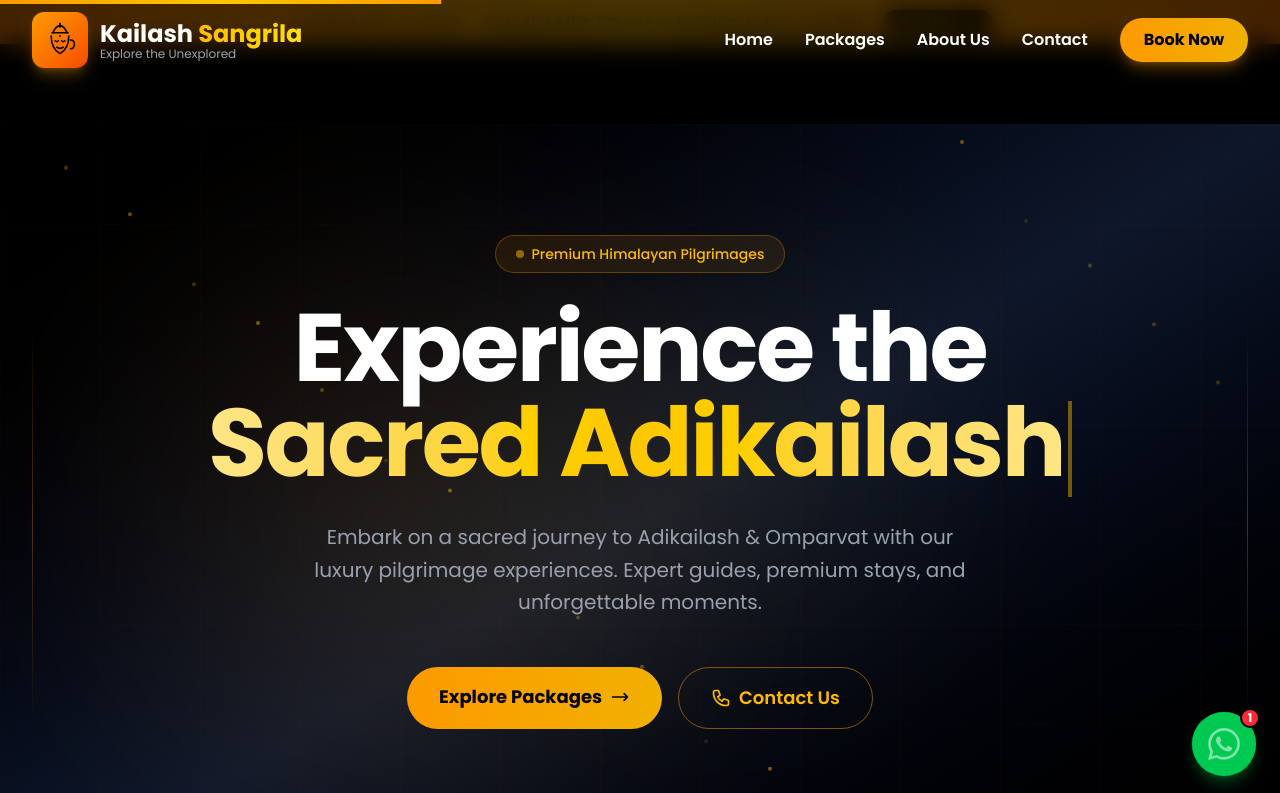
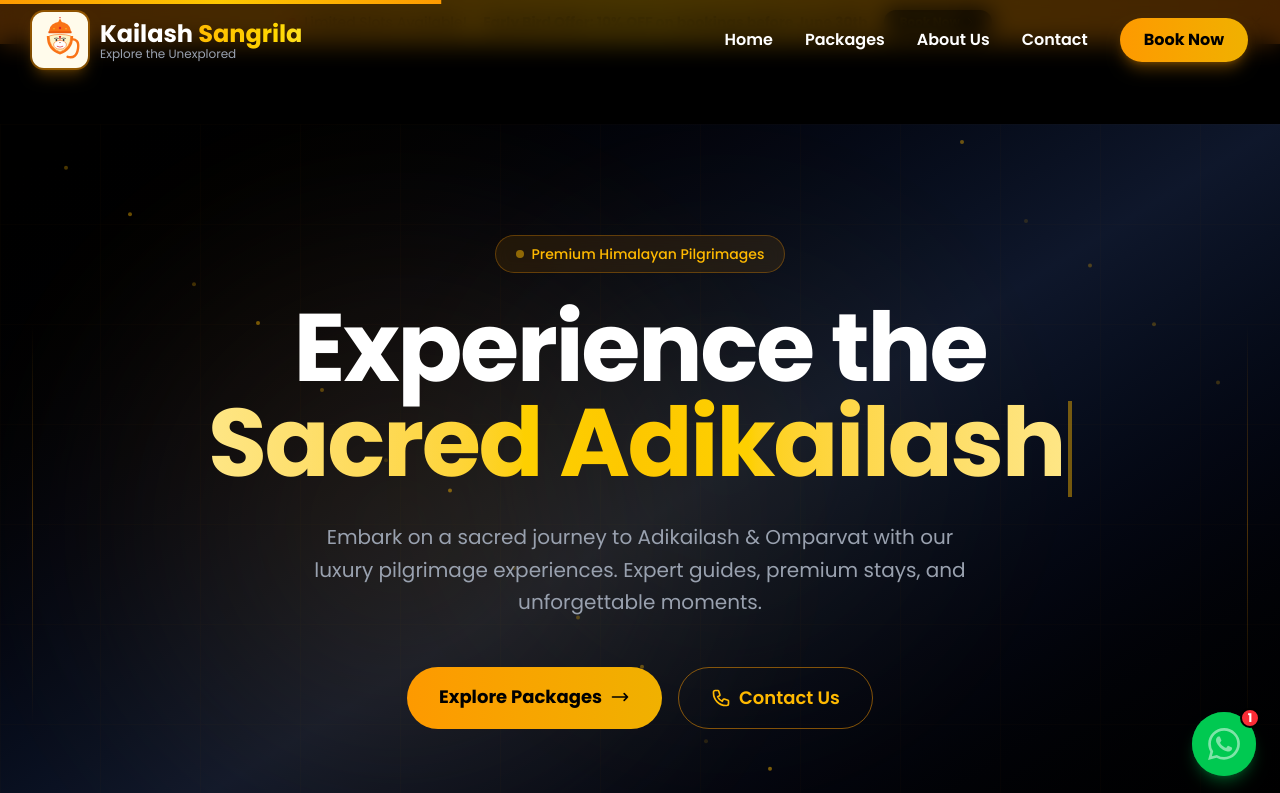
Before and after one commit to HKNIXREX/kailash-sangrila, a Next.js app: page / in a window 1280 px wide. Shown: the top 793 px of the page. Built offline with nearby package versions, Linux system fonts and the light colour scheme.

Commit message:
Improve Hanuman icon: colorful design with crown face tilak tail and cream tile bg

```diff
--- a/src/components/Footer.tsx
+++ b/src/components/Footer.tsx
@@ -10,8 +10,8 @@ export default function Footer() {
           {/* Brand */}
           <div className="col-span-1 md:col-span-2">
             <div className="flex items-center space-x-3 mb-6">
-              <div className="w-14 h-14 bg-gradient-to-br from-amber-500 to-orange-600 rounded-xl flex items-center justify-center shadow-lg shadow-amber-500/30">
-                <HanumanIcon className="w-10 h-10 text-black" />
+              <div className="w-14 h-14 bg-amber-50 rounded-xl flex items-center justify-center shadow-lg shadow-amber-500/30 ring-2 ring-amber-500/40 p-1">
+                <HanumanIcon className="w-12 h-12" />
               </div>
               <div>
                 <span className="text-2xl font-bold text-white">Kailash</span>
--- a/src/components/HanumanIcon.tsx
+++ b/src/components/HanumanIcon.tsx
@@ -1,37 +1,75 @@
 type HanumanIconProps = {
   className?: string;
-  strokeWidth?: number;
 };
 
-export default function HanumanIcon({ className, strokeWidth = 4 }: HanumanIconProps) {
+export default function HanumanIcon({ className }: HanumanIconProps) {
   return (
     <svg
-      viewBox="0 0 100 100"
+      viewBox="0 0 110 120"
       className={className}
-      fill="none"
-      stroke="currentColor"
-      strokeWidth={strokeWidth}
-      strokeLinecap="round"
-      strokeLinejoin="round"
+      xmlns="http://www.w3.org/2000/svg"
       aria-hidden="true"
     >
-      {/* Crown finial */}
-      <path d="M50 8 L50 18" />
-      {/* Crown dome */}
-      <path d="M32 32 Q40 14 50 14 Q60 14 68 32" />
+      {/* Tail curl (signature Hanuman element, behind everything) */}
+      <path
+        d="M82 58 Q104 56 100 82 Q96 108 74 102"
+        fill="none"
+        stroke="#f97316"
+        strokeWidth="6"
+        strokeLinecap="round"
+      />
+
+      {/* Crown finial (peak tip) */}
+      <path d="M55 6 L51 14 L55 22 L59 14 Z" fill="#f97316" />
+      {/* Small dot above finial */}
+      <circle cx="55" cy="4" r="1.8" fill="#dc2626" />
+
+      {/* Crown / Mukut */}
+      <path
+        d="M28 36 Q30 18 55 14 Q80 18 82 36 L82 40 L28 40 Z"
+        fill="#f97316"
+      />
       {/* Crown band */}
-      <path d="M30 32 L70 32" />
-      {/* Tilak dot on forehead */}
-      <circle cx="50" cy="40" r="2.2" fill="currentColor" stroke="none" />
-      {/* Face outline */}
-      <path d="M28 40 Q28 72 50 84 Q72 72 72 40" />
-      {/* Eyes (closed, peaceful) */}
-      <path d="M38 52 Q42 56 46 52" />
-      <path d="M54 52 Q58 56 62 52" />
+      <rect x="26" y="38" width="58" height="5" rx="1" fill="#ea580c" />
+      {/* Crown gem (red) */}
+      <circle cx="55" cy="30" r="3" fill="#dc2626" />
+      {/* Crown decorative dots */}
+      <circle cx="40" cy="32" r="1.8" fill="#fbbf24" />
+      <circle cx="70" cy="32" r="1.8" fill="#fbbf24" />
+
+      {/* Beard / fur outline (orange ring around face) */}
+      <path
+        d="M22 50 Q22 86 55 96 Q88 86 88 50"
+        fill="#f97316"
+      />
+
+      {/* Face (white/cream) */}
+      <path
+        d="M28 50 Q28 80 55 90 Q82 80 82 50 Q70 46 55 46 Q40 46 28 50 Z"
+        fill="#fef3c7"
+        stroke="#f97316"
+        strokeWidth="1.5"
+      />
+
+      {/* Monkey muzzle / lower face area */}
+      <ellipse cx="55" cy="72" rx="16" ry="11" fill="#ffffff" stroke="#f97316" strokeWidth="1.5" />
+
+      {/* Tilak (vertical red mark on forehead) */}
+      <path d="M52 50 L55 62 L58 50 Z" fill="#dc2626" />
+
+      {/* Eyes */}
+      <ellipse cx="46" cy="60" rx="2.2" ry="2.6" fill="#1f2937" />
+      <ellipse cx="64" cy="60" rx="2.2" ry="2.6" fill="#1f2937" />
+
+      {/* Eyebrows */}
+      <path d="M41 56 Q46 54 51 56" stroke="#1f2937" strokeWidth="1.5" fill="none" strokeLinecap="round" />
+      <path d="M59 56 Q64 54 69 56" stroke="#1f2937" strokeWidth="1.5" fill="none" strokeLinecap="round" />
+
+      {/* Nose */}
+      <path d="M53 66 Q55 70 57 66" stroke="#9a3412" strokeWidth="1.2" fill="none" strokeLinecap="round" />
+
       {/* Mouth / smile */}
-      <path d="M42 68 Q50 74 58 68" />
-      {/* Tail curl (small loop on right - signature Hanuman element) */}
-      <path d="M76 50 Q86 50 86 60 Q86 72 76 72" />
+      <path d="M48 76 Q55 80 62 76" stroke="#dc2626" strokeWidth="1.8" fill="none" strokeLinecap="round" />
     </svg>
   );
 }
--- a/src/components/Navbar.tsx
+++ b/src/components/Navbar.tsx
@@ -28,8 +28,8 @@ export default function Navbar() {
         <div className="flex justify-between h-20">
           <div className="flex items-center">
             <Link href="/" className="flex items-center space-x-3 group">
-              <div className="w-14 h-14 bg-gradient-to-br from-amber-500 to-orange-600 rounded-xl flex items-center justify-center shadow-lg shadow-amber-500/30 group-hover:shadow-amber-500/50 transition-shadow">
-                <HanumanIcon className="w-10 h-10 text-black" />
+              <div className="w-14 h-14 bg-amber-50 rounded-xl flex items-center justify-center shadow-lg shadow-amber-500/30 group-hover:shadow-amber-500/50 transition-shadow ring-2 ring-amber-500/40 p-1">
+                <HanumanIcon className="w-12 h-12" />
               </div>
               <div>
                 <span className="text-2xl font-bold text-white">Kailash</span>
```
Also changed, not shown: public/icon.svg.
